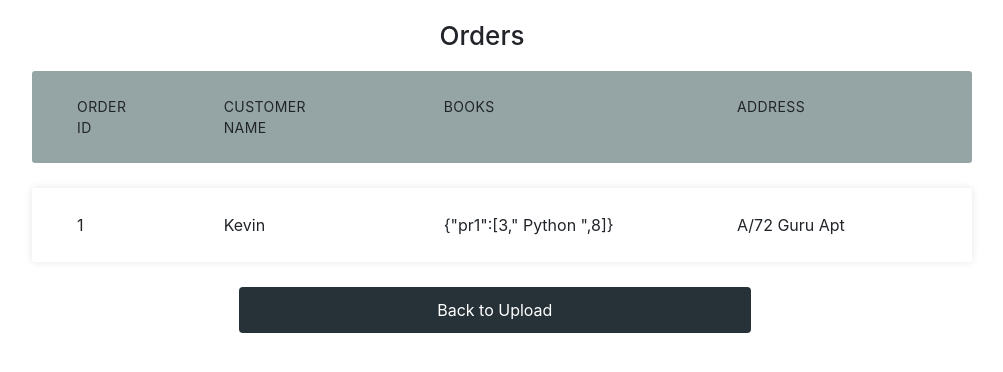
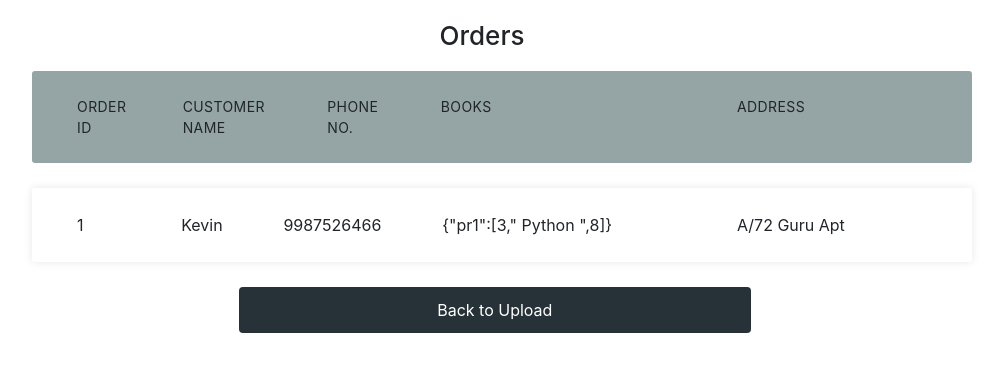
Before and after one commit to tanvik22/BooksPorium, a Django app: page /vieworders in a window 1280 px wide. Shown: the part 56-428 px from the top of the page, without its empty margins (158-1161 px from the left). Run offline with Django 3.2, Linux system fonts and the light colour scheme; data comes from the database, SQL or seed files in the repository; both versions use the stored data as it was after the commit; some libraries are stand-ins or nearby versions.

Commit message:
View Orders UI

```diff
--- a/static/css/vieworders.css
+++ b/static/css/vieworders.css
@@ -1,4 +1,3 @@
-
 <style>
 body {
   font-family: "lato", sans-serif;
@@ -40,6 +39,7 @@ h2 small {
   font-size: 14px;
   text-transform: uppercase;
   letter-spacing: 0.03em;
+
 }
 .responsive-table .table-row {
   background-color: #ffffff;
@@ -49,12 +49,20 @@ h2 small {
   flex-basis: 10%;
 }
 .responsive-table .col-2 {
-  flex-basis: 40%;
+  flex-basis: 5%;
 }
 .responsive-table .col-3 {
-  flex-basis: 25%;
+  flex-basis: 5%;
 }
 .responsive-table .col-4 {
+  flex-basis: 5%;
+}
+
+.responsive-table .col-5 {
+  flex-basis: 30%;
+}
+
+.responsive-table .col-6 {
   flex-basis: 25%;
 }
 
--- a/templates/vieworders.html
+++ b/templates/vieworders.html
@@ -27,16 +27,20 @@
     <li class="table-header">
       <div class="col col-1">Order Id</div>
       <div class="col col-2">Customer Name</div>
-      <div class="col col-4">Books</div>
-      <div class="col col-4">Address</div>
+
+        <div class="col col-4">Phone No.</div>
+      <div class="col col-5">Books</div>
+      <div class="col col-6">Address</div>
 
     </li>
     {% for Material in Materials %}
     <li class="table-row">
       <div class="col col-1" data-label="Job Id">{{ Material.order_id }}</div>
       <div class="col col-2" data-label="Customer Name">{{ Material.name }}</div>
-      <div class="col col-3" data-label="Amount">{{ Material.items_json }}</div>
-      <div class="col col-4" data-label="Payment Status">{{ Material.address }}</div>
+
+        <div class="col col-4" data-label="Customer Name">{{ Material.phone }}</div>
+      <div class="col col-5" data-label="Amount">{{ Material.items_json }}</div>
+      <div class="col col-6" data-label="Payment Status">{{ Material.address }}</div>
     </li>
     {% endfor %}
   </ul>
```
Also changed, not shown: db.sqlite3 (added), static/Material/MicrosoftTeams-image_4_yrox5Jt.png (added).
